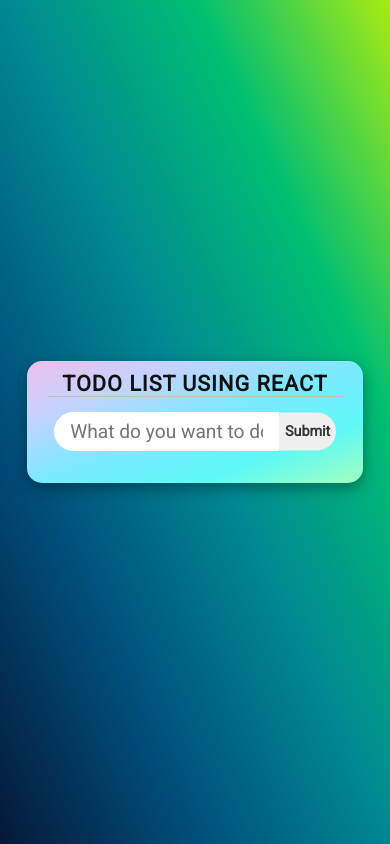
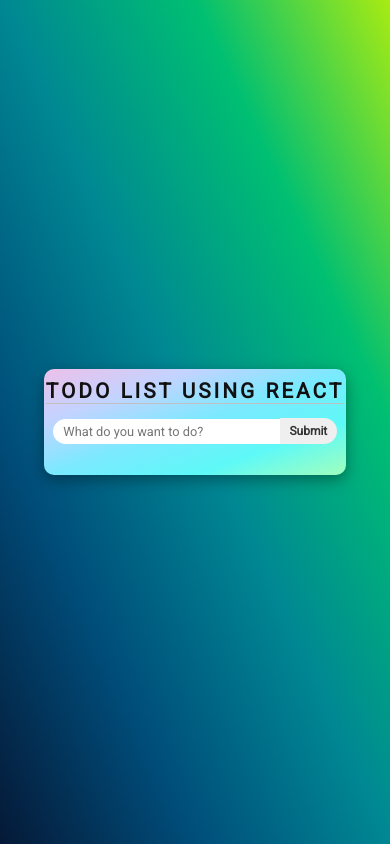
Before and after one commit to ddepu11/todo-react-app, a React (Create React App) app: page / in a window 390 px wide. Built offline with nearby package versions, Linux system fonts and the light colour scheme.

Commit message:
styled for mobile view

```diff
--- a/src/App.css
+++ b/src/App.css
@@ -159,34 +159,6 @@
   background-color: #333;
 }
 
-@media screen and (max-width: 600px) {
-  header h4 {
-    text-align: center;
-    font-size: 1.35em;
-    letter-spacing: 1px;
-  }
-
-  input[type="text"] {
-    font-size: 1.2em;
-  }
-  input {
-    padding: 8px 16px;
-  }
-  input[type="submit"] {
-    font-size: 0.9em;
-    padding: 10.5px 0px;
-    transform: translateY(-2.5px);
-  }
-  .todo {
-    max-width: 98%;
-    padding: 5px 12px;
-    border-radius: 25px;
-    margin-bottom: 10px;
-  }
-  .todo p {
-    font-size: 1.1em;
-  }
-}
 .alert {
   text-align: center;
   margin: 15px;
@@ -204,3 +176,41 @@
   color: #363636;
   background: #b7ffc7;
 }
+
+@media screen and (max-width: 600px) {
+  body {
+    padding: 10px 4px;
+  }
+  .container {
+    border-radius: 10px;
+    padding: 10px 2px 10px 2px;
+  }
+  header h4 {
+    text-align: center;
+    font-size: 1.3em;
+    letter-spacing: 3px;
+  }
+
+  input[type="text"] {
+    font-size: 0.8em;
+  }
+
+  input {
+    padding: 5px 10px;
+  }
+
+  input[type="submit"] {
+    font-size: 0.75em;
+    padding: 6px 0px;
+    transform: translateY(-1px);
+  }
+  .todo {
+    max-width: 98%;
+    padding: 0px 8px;
+    border-radius: 25px;
+    margin-bottom: 12px;
+  }
+  .todo p {
+    font-size: 0.9em;
+  }
+}
```
